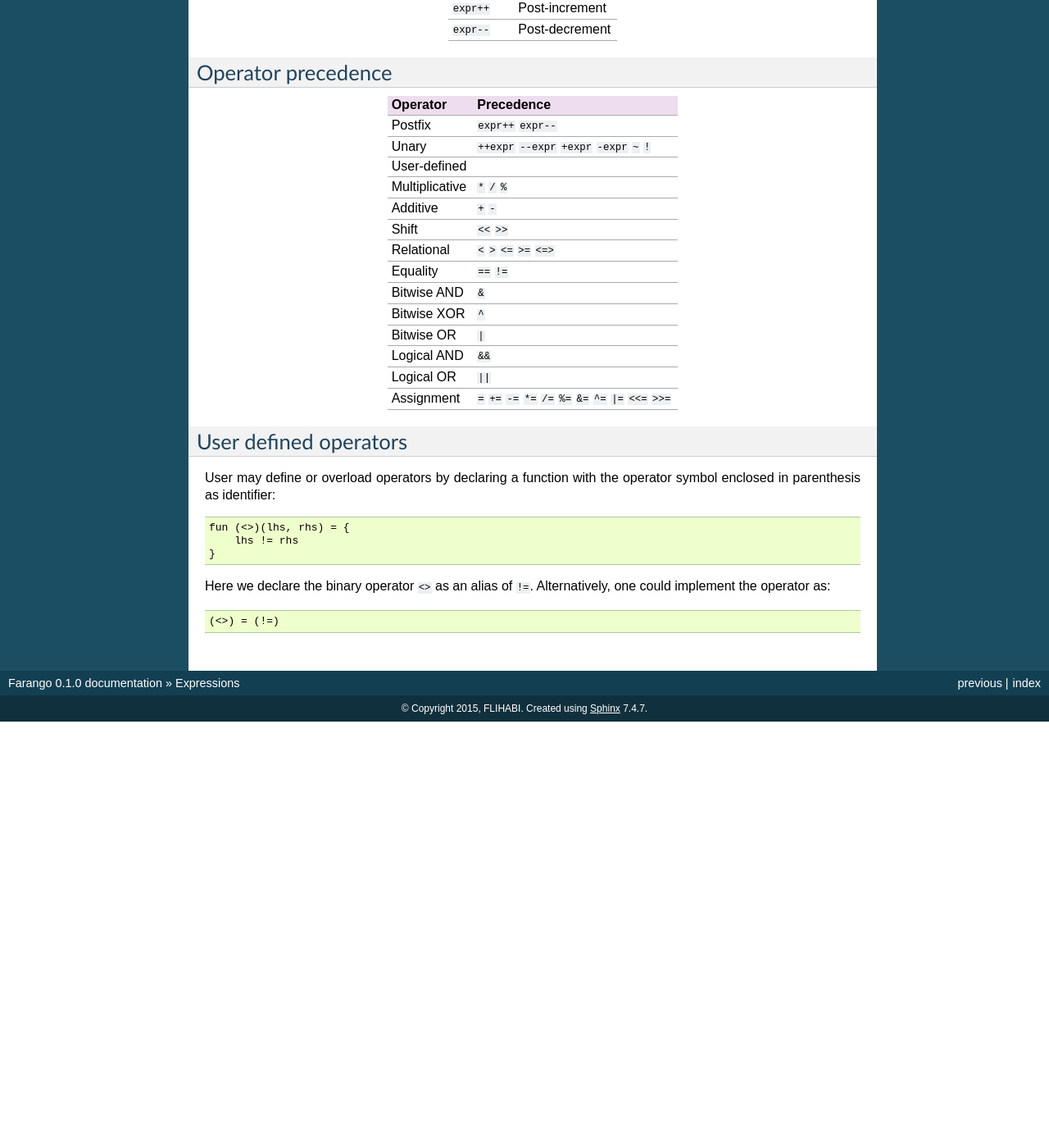
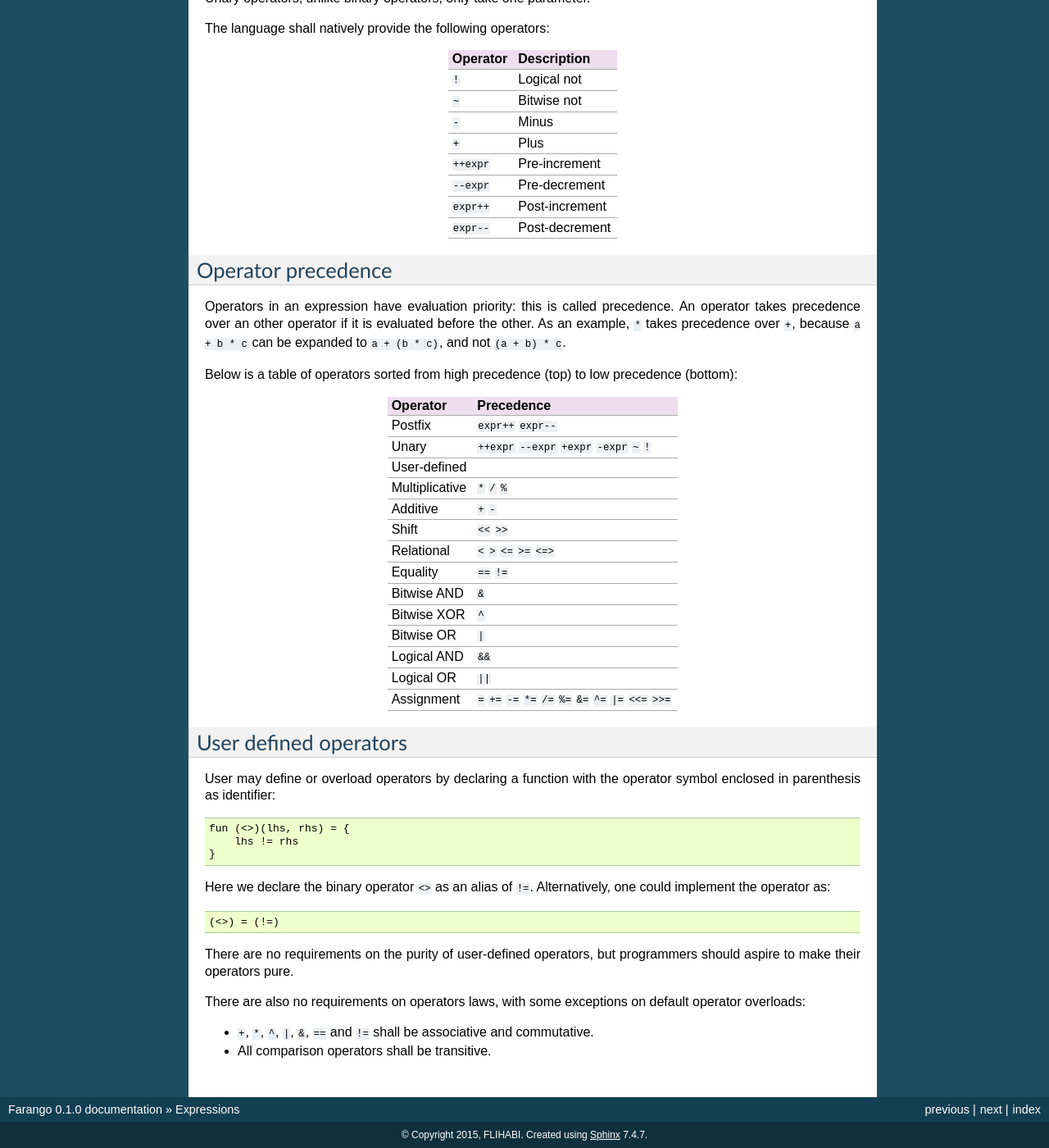
Before and after one commit to FLIHABI/Farango, a Sphinx documentation site: the page built from doc/expressions.rst, in a window 1280 px wide and 1400 px high, scrolled down 941 px. Shown: the whole window at 82% size. Built offline with Sphinx 7.4.7, drawn with Linux system fonts in a browser that asks for light colours; before the commit the page ends 1821 px from its top, so only the background shows below that; some of the changed text lies outside the part shown.

Commit message:
Added language draft on callables, added more details on operator requirements, boyscouting.

```diff
--- a/doc/expressions.rst
+++ b/doc/expressions.rst
@@ -6,6 +6,14 @@
 
 Binary Operators
 ----------------
+
+Binary operators are operators taking two parameters. Invoking an operator
+can be done with two possible syntaxes:
+
+* Operator-like: ``<expr> <op> <expr>``
+* Function-like: ``(<op>)(<expr>, <expr>)``
+
+The language shall natively provide the following operators:
 
 ======== ===========
 Operator Description
@@ -34,6 +42,10 @@
 Unary operators
 ---------------
 
+Unary operators, unlike binary operators, only take one parameter.
+
+The language shall natively provide the following operators:
+
 ========== ===========
 Operator   Description
 ========== ===========
@@ -49,6 +61,15 @@
 
 Operator precedence
 -------------------
+
+Operators in an expression have evaluation priority: this is called
+precedence. An operator takes precedence over an other operator if it
+is evaluated before the other. As an example, ``*`` takes precedence over
+``+``, because ``a + b * c`` can be expanded to ``a + (b * c)``, and not
+``(a + b) * c``.
+
+Below is a table of operators sorted from high precedence (top) to low
+precedence (bottom):
 
 ==================== ====================================
 Operator             Precedence
@@ -87,3 +108,13 @@
 .. code-block:: farango
 
     (<>) = (!=)
+
+There are no requirements on the purity of user-defined operators, but
+programmers should aspire to make their operators pure.
+
+There are also no requirements on operators laws, with some exceptions on
+default operator overloads:
+
+* ``+``, ``*``, ``^``, ``|``, ``&``, ``==`` and ``!=`` shall be
+  associative and commutative.
+* All comparison operators shall be transitive.
```
Also changed, not shown: doc/callables.rst (added, +76 -0 lines), doc/index.rst (+20 -0 lines).
